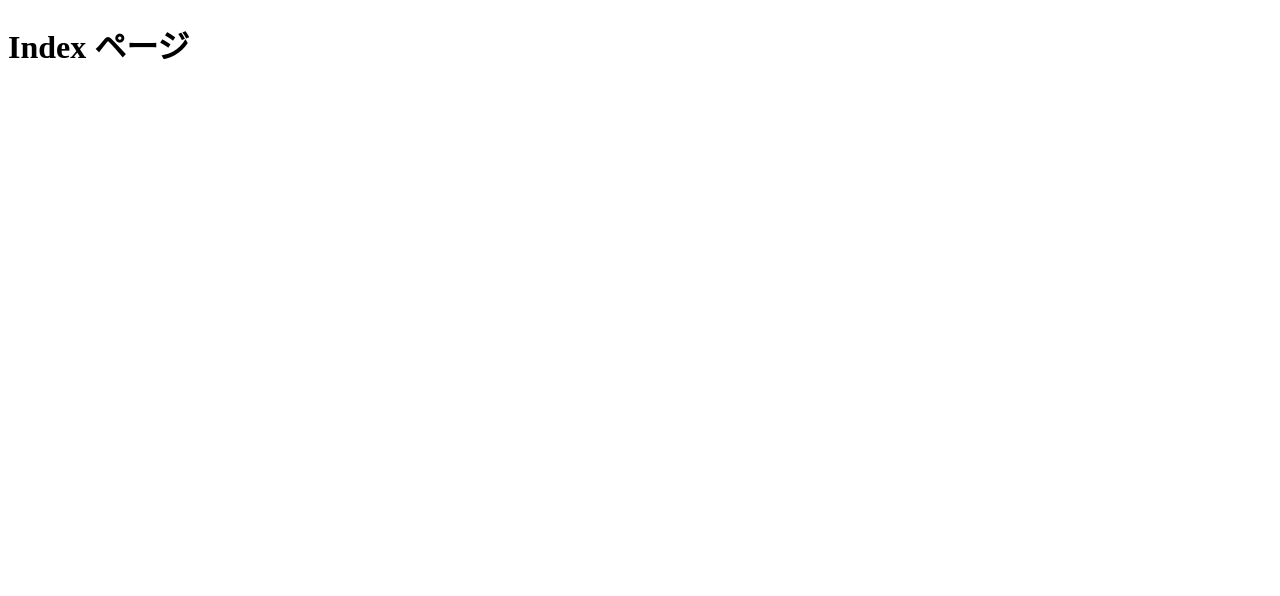
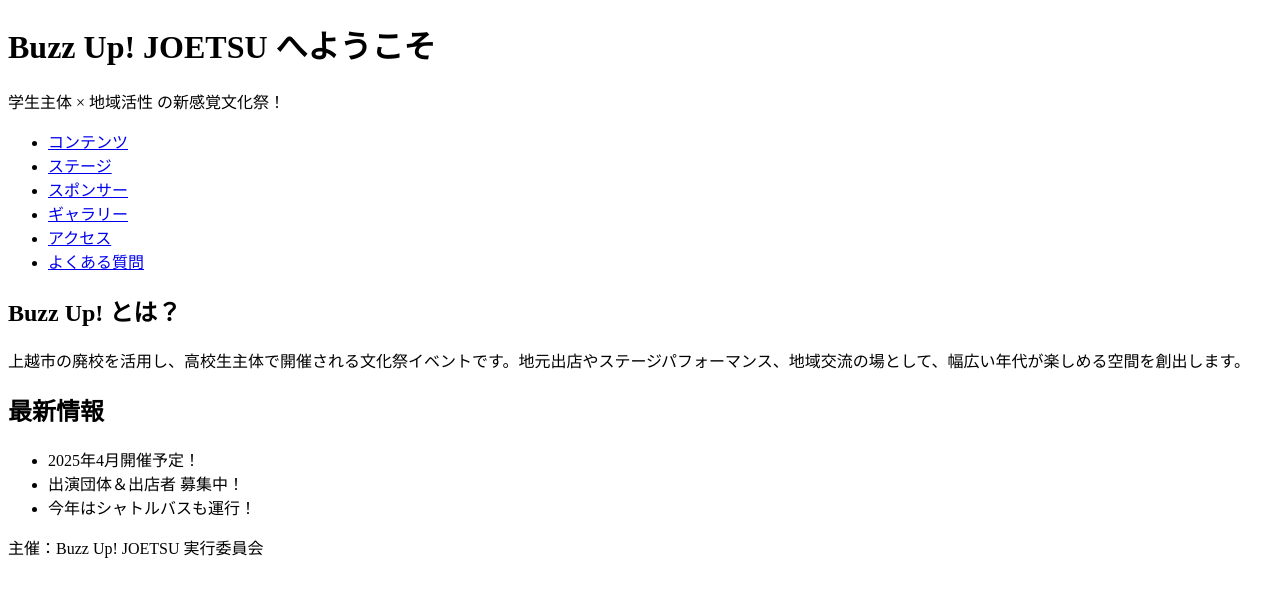
Before and after one commit to aiiro99/buzzupjoetsu, a plain HTML site: page index.html in a window 1280 px wide. Drawn offline with Linux system fonts and the light colour scheme.

Commit message:
Add files via upload

```diff
--- a/index.html
+++ b/index.html
@@ -1,12 +1,44 @@
+
 <!DOCTYPE html>
 <html lang="ja">
 <head>
   <meta charset="UTF-8">
   <meta name="viewport" content="width=device-width, initial-scale=1.0">
-  <title>Index</title>
+  <title>Buzz Up! JOETSU</title>
   <link rel="stylesheet" href="assets/css/style.css">
 </head>
 <body>
-  <h1>Index ページ</h1>
+  <header>
+    <h1>Buzz Up! JOETSU へようこそ</h1>
+    <p>学生主体 × 地域活性 の新感覚文化祭！</p>
+    <nav>
+      <ul>
+        <li><a href="content.html">コンテンツ</a></li>
+        <li><a href="stage.html">ステージ</a></li>
+        <li><a href="sponsor.html">スポンサー</a></li>
+        <li><a href="gallery.html">ギャラリー</a></li>
+        <li><a href="access.html">アクセス</a></li>
+        <li><a href="faq.html">よくある質問</a></li>
+      </ul>
+    </nav>
+  </header>
+  <main>
+    <section>
+      <h2>Buzz Up! とは？</h2>
+      <p>上越市の廃校を活用し、高校生主体で開催される文化祭イベントです。地元出店やステージパフォーマンス、地域交流の場として、幅広い年代が楽しめる空間を創出します。</p>
+    </section>
+    <section>
+      <h2>最新情報</h2>
+      <ul>
+        <li>2025年4月開催予定！</li>
+        <li>出演団体＆出店者 募集中！</li>
+        <li>今年はシャトルバスも運行！</li>
+      </ul>
+    </section>
+  </main>
+  <footer>
+    <p>主催：Buzz Up! JOETSU 実行委員会</p>
+  </footer>
+  <script src="assets/js/main.js"></script>
 </body>
 </html>
```
